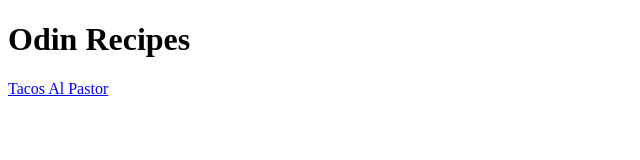
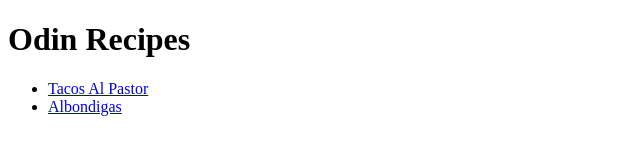
Before and after one commit to Ben6-web3/odin-recipes, a plain HTML site: page index.html in a window 1280 px wide. Shown: the whole page, without its empty margins (0-640 px from the left). Drawn offline with Linux system fonts and the light colour scheme.

Commit message:
Linked to albondigas.html from index.html. Created an unordered list in index.html

```diff
--- a/index.html
+++ b/index.html
@@ -6,7 +6,11 @@
     </head>
     <body>
         <h1>Odin Recipes</h1>
-        <a href="./recipes/tacos-pastor.html">Tacos Al Pastor</a>
+        <ul>
+            <li><a href="./recipes/tacos-pastor.html">Tacos Al Pastor</a></li>
+            <li><a href="./recipes/albondigas.html">Albondigas</a></li>
+        </ul>
+
 
     </body>
 </html>
```
